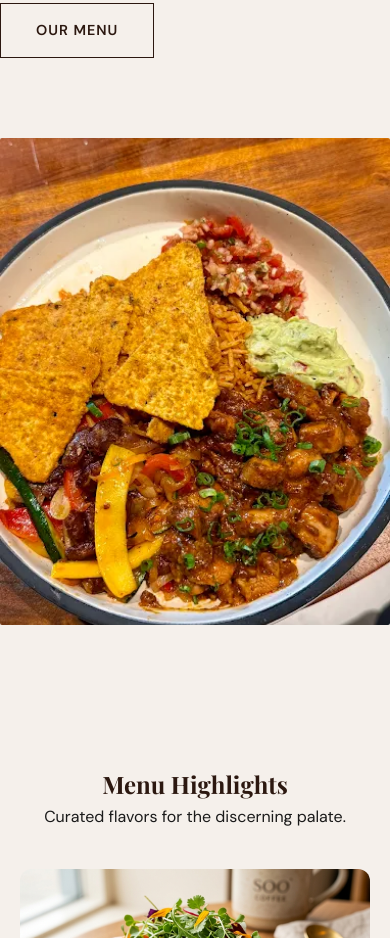
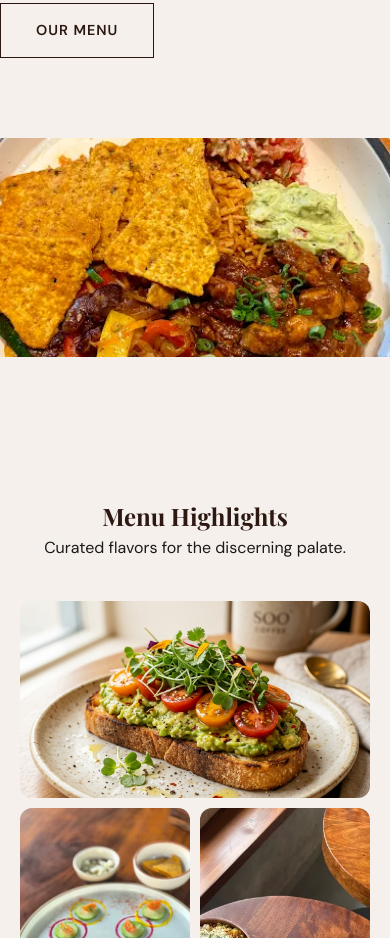
Before and after one commit to Khanmohammedahad-netizen/soo-coffee, a website built with Vite: page index.html in a window 390 px wide. Shown: the part 1393-2331 px from the top of the page. Built offline with nearby package versions, Linux system fonts and the light colour scheme; some packages are replaced by stand-ins of ours; a web font is replaced by a local one.

Commit message:
Final mobile-first polish for About section and layout balance

```diff
--- a/style.css
+++ b/style.css
@@ -660,6 +660,10 @@ footer {
     font-size: 2.2rem !important;
   }
 
+  .about-image img {
+    aspect-ratio: 16/9;
+  }
+
   section {
     padding: 60px 0;
   }
```
